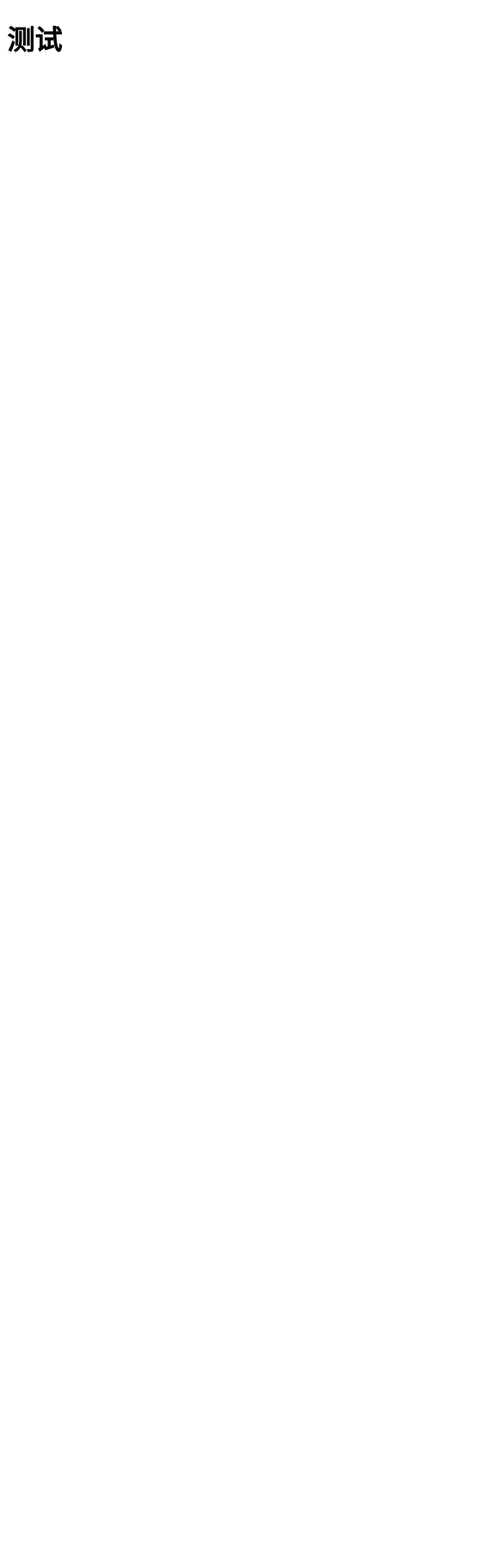
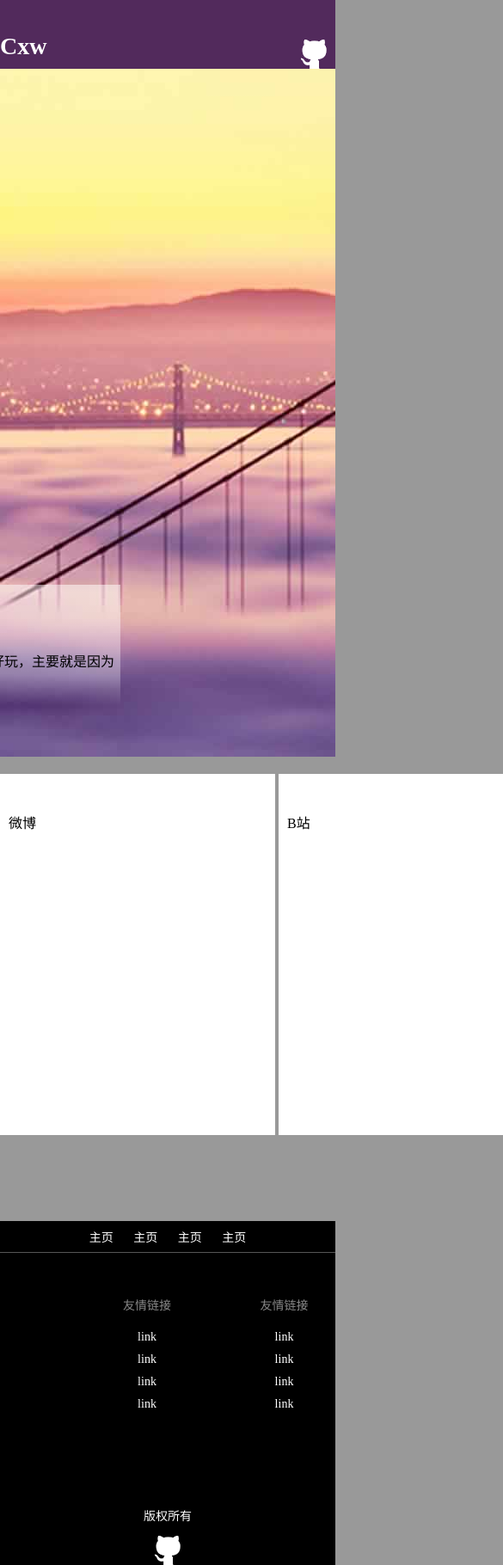
Before and after one commit to jokerchangit/jokerchangit.github.io, a plain HTML site: page index.html in a window 390 px wide. Shown: the top 1820 px of the page at 86% size, 585 px wide, since content can reach past the window. Before the commit the page ends 844 px from the top, so only its background shows below. Drawn offline with Linux system fonts and the light colour scheme.

Commit message:
试着放文件进去试试

```diff
--- /dev/null
+++ b/css/blog.css
@@ -0,0 +1,175 @@
+body,div,header,footer,ul,li,dl,dd,dt,h1,h2,h3,p,input,form,a {
+    margin: 0;
+    padding: 0;
+}
+a{
+    text-decoration: none;
+    color: inherit;
+}
+li{
+    list-style: none;
+    display: inline-block;
+}
+.clearfix {
+    *zoom:1;            /*针对IE6的写法*/
+}
+.clearfix:before,
+.clearfix:after {
+    display: table;     /*这个display,用inline-block会产生空白 或者table-caption会导致兼容问题，所以用table就行了*/
+    line-height:0;
+    content:"";  /*内容为空或者别的都行*/
+}
+.clearfix:after {
+    clear:both;
+}
+body{
+    background-color: #999;
+}
+/* header start*/
+
+header{
+    min-width: 980px;
+    font-size: 14px;
+    background-color: #522a5c;
+    color: #fff;
+}
+.header-container{
+    position: relative;
+    width: 980px;
+    height: 80px;
+    margin:0 auto;
+}
+.logo{
+    position: absolute;
+    left: 0;
+    bottom: 5px;
+}
+header nav{
+    position: absolute;
+    right: 0;
+    bottom: 5px;
+}
+header nav li{
+    margin-left: 28px;
+}
+@media screen and (max-width:1000px){
+    .github {
+        display:none;
+    }
+}
+.github{
+    float: right;
+    margin-top: -34px;
+    margin-right: 10px;
+}
+/*content start*/
+.content{
+    margin-top: 10px;
+}
+.container{
+    margin: 0 auto;
+    width: 980px;
+}
+.primary{
+    float: left;
+    _display: inline;
+    width:70%;
+}
+.secondary{
+    float: right;
+    _display: inline;
+    width: 25%;
+}
+.primary .text{
+    position: relative;
+    padding: 10px;
+    margin-top: 20px;
+    background-color: #fff;
+}
+.text h2{
+    margin: 10px 0;
+    font-size: 16px;
+    color: #a660b7;
+}
+.text h3{
+    margin-bottom: 20px;
+    font-size: 12px;
+    color: #666;
+}
+.text p {
+    line-height: 2em;
+    font-size: 14px;
+    text-indent: 2em;
+}
+.text span {
+    position: absolute;
+    right: 10px;
+    bottom: 10px;
+    font-size: 14px;
+    color: #b9b9b9;
+}
+.text .label {
+    position: absolute;
+    left: 0px;
+    top: 30px;
+    width: 60px;
+    margin-left: -60px;
+    text-align: center;
+    color: #fff;
+}
+.text .label dt {
+    padding: 12px 6px;
+    background-color: #522a5c;
+}
+.text .label dd {
+    padding: 12px 6px;
+    background-color: #a660b7;
+}
+.page {
+    margin-top: 20px;
+    text-align: center;
+}
+.page ul li{
+    padding: 5px 15px;
+    margin: 0 3px;
+    background-color: #fff;
+}
+.page ul li:hover{
+    background-color: #a660b7;
+    color: #fff;
+}
+/*footer start*/
+footer{
+    width: 100%;
+    margin-top: 200px;
+    text-align: center;
+    background-color: #000;
+    color: #fff;
+}
+footer ul{
+    border-bottom: 1px solid #999;
+}
+footer ul li{
+    padding: 10px;
+}
+footer dl{
+    display: inline-block;
+    margin: 10px 30px;
+}
+footer dl dt{
+    margin: 30px 0;
+    color: #888;
+}
+footer dl dd{
+    padding: 3px;
+}
+footer dl dd:hover{
+    text-decoration: underline;
+}
+.copyright p{
+    margin: 20px 0;
+    font-size: 12px;
+}
+.copyright img{
+    margin-bottom: -3px;
+}
--- /dev/null
+++ b/css/style.css
@@ -0,0 +1,137 @@
+body,ul,li,a,nav,footer,div,img,header,ol,dl,dt,dd,h1,h2,h3{
+    margin: 0;
+    padding: 0;
+}
+a{
+    text-decoration: none;
+    color: inherit;
+}
+body{
+    background-color: #999;
+}
+
+header{
+    height: 80px;
+    width: 100%;
+    font-size:14px;
+    background-color: #522a5c;
+    color: #fff;
+}
+.div-center{
+    position: relative;
+    width: 980px;
+    height: 80px;
+    margin: 0 auto;
+}
+header nav{
+    position: absolute;
+    right: 0;
+    bottom: 10px;
+}
+header h1{
+    position: absolute;
+    left: 0;
+    display: inline;
+    bottom: 10px;
+}
+header nav a{
+    margin-left: 28px;
+}
+@media screen and (max-width:1200px){
+    header span img{
+        display: none;
+    }
+}
+header span img{
+    height:34px;
+    width:30px;
+    margin-top:46px;
+    float: right;
+    display:inline;
+    margin-right:10px;
+}
+/* header end*/
+.banner{
+    position: relative;
+    background: url("../img/banner-bg.jpg")no-repeat;
+    width: 100%;
+    height: 800px;
+}
+.banner-text{
+    position: absolute;
+    right: 250px;
+    top: 600px;
+    background-image:-webkit-linear-gradient(
+        top,
+        rgba(255,255,255,0.5) 0%,
+        rgba(255,255,255,0.3) 75%,
+        rgba(255,255,255,0) 100%);
+    background-image: linear-gradient(
+        top,
+        rgba(255,255,255,0.5) 0%,
+        rgba(255,255,255,0.3) 75%,
+        rgba(255,255,255,0) 100%;)
+    height: 220px;
+    width: 400px;
+    overflow:hidden;
+}
+.banner-text h2{
+    padding: 10px 10px 30px 10px;
+    font-size: 14px;
+    margin-bottom: 12px;
+}
+/*banner end*/
+.content{
+    width: 980px;
+    margin: 20px auto;
+    height: 500px;
+}
+.content ul li{
+    width: 300px;
+    height: 400px;
+    padding: 10px;
+    background-color: #fff;
+    display: inline-block;
+}
+/*footer start*/
+footer{
+    height: 400px;
+    background-color: #000;
+    font-size:14px;
+    color: #fff;
+    text-align: center;
+    position: relative;
+    overflow: hidden;
+}
+.footer-center{
+    width: 980px;
+    margin: 0 auto;
+    padding-top: 30px;
+}
+footer ul{
+    padding: 8px;
+    border-bottom: 1px solid #555;
+}
+footer ul li{
+    display: inline-block;
+    list-style: none;
+    margin: 0 10px;
+}
+dl{
+    display: inline-block;
+}
+dt{
+    color: #888;
+    margin: 20px 50px;
+}
+dd{
+    margin:10px;
+}
+.copyright{
+    width:100px;
+    position: absolute;
+    bottom: 0;
+    left:50%;
+    margin-left:-50px;
+    margin-bottom:-4px;
+}
--- a/index.html
+++ b/index.html
@@ -1,13 +1,95 @@
-<!doctype html>
+<!DOCTYPE html>
 <html lang="en">
 <head>
     <meta charset="UTF-8">
-    <meta name="viewport"
-          content="width=device-width, user-scalable=no, initial-scale=1.0, maximum-scale=1.0, minimum-scale=1.0">
-    <meta http-equiv="X-UA-Compatible" content="ie=edge">
-    <title>Document</title>
+    <title>Title</title>
+    <link href="css/style.css" rel="stylesheet">
 </head>
 <body>
-<h1>测试</h1>
+    <header>
+        <span><a href=""><img src="img/icon-github.png" alt="github"></a></span>
+        <div class="div-center">
+            <h1 class="logo-text">Cxw</h1>
+            <nav>
+                <a href="index.html">首页</a>
+                <a href="blog.html">文章</a>
+                <a href="gallery.html">作品</a>
+                <a href="about.html">关于</a>
+            </nav>
+        </div>
+    </header>
+    <div class="banner">
+        <div class="banner-text">
+            <h2>完全懵逼手册</h2>
+            <p>github小图标真的很麻烦，但是也很好玩，主要就是因为一点事情脱了很多进度</p>
+        </div>
+    </div>
+    <div class="content">
+        <ul>
+            <li><a href="">
+                <img src="" alt="">
+            </a>
+                <p>微博</p>
+            </li>
+            <li><a href=""></a>
+                <img src="" alt="">
+                <p>B站</p>
+            </li>
+            <li><a href=""></a>
+                <img src="" alt="">
+                <p>A站</p>
+            </li>
+        </ul>
+    </div>
+    <div class="introduce"></div>
+    <footer>
+        <ul>
+            <li><a href="">主页</a></li>
+            <li><a href="">主页</a></li>
+            <li><a href="">主页</a></li>
+            <li><a href="">主页</a></li>
+        </ul>
+        <div class="footer-center">
+            <dl>
+                <dt>友情链接</dt>
+                <dd><a href="">link</a></dd>
+                <dd><a href="">link</a></dd>
+                <dd><a href="">link</a></dd>
+                <dd><a href="">link</a></dd>
+            </dl>
+            <dl>
+                <dt>友情链接</dt>
+                <dd><a href="">link</a></dd>
+                <dd><a href="">link</a></dd>
+                <dd><a href="">link</a></dd>
+                <dd><a href="">link</a></dd>
+            </dl>
+            <dl>
+                <dt>友情链接</dt>
+                <dd><a href="">link</a></dd>
+                <dd><a href="">link</a></dd>
+                <dd><a href="">link</a></dd>
+                <dd><a href="">link</a></dd>
+            </dl>
+            <dl>
+                <dt>友情链接</dt>
+                <dd><a href="">link</a></dd>
+                <dd><a href="">link</a></dd>
+                <dd><a href="">link</a></dd>
+                <dd><a href="">link</a></dd>
+            </dl>
+            <dl>
+                <dt>友情链接</dt>
+                <dd><a href="">link</a></dd>
+                <dd><a href="">link</a></dd>
+                <dd><a href="">link</a></dd>
+                <dd><a href="">link</a></dd>
+            </dl>
+        </div>
+        <div class="copyright">
+            <p>版权所有</p>
+            <img src="img/icon-github.png" alt="copyright">
+        </div>
+    </footer>
 </body>
 </html>
```
Also changed, not shown: img/banner-bg.jpg (added), img/cs.jpg (added), img/icon-github.png (added), img/js (1).jpg (added).
